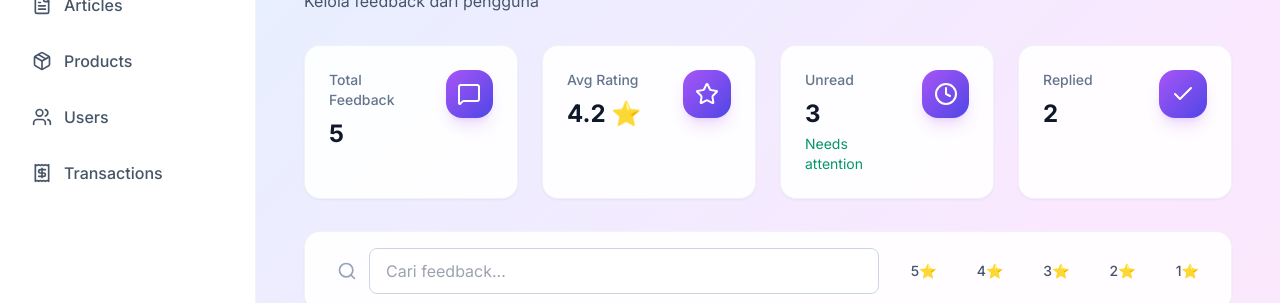
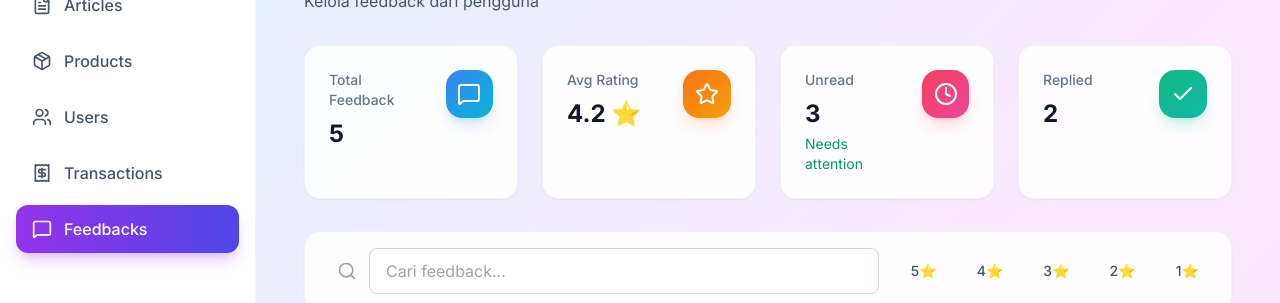
Before and after one commit to TendriZ/FinTrace-Workshop-UI, a React (Vite) app: page /admin/feedbacks in a window 1280 px wide. Shown: the part 188-491 px from the top of the page. Built offline with nearby package versions, Linux system fonts and the light colour scheme.

Commit message:
feat: add feedbacks menu to admin sidebar and update stat card colors

```diff
--- a/src/components/layout/AdminSidebar.tsx
+++ b/src/components/layout/AdminSidebar.tsx
@@ -1,6 +1,6 @@
 import React from 'react';
 import { Link, useLocation } from 'react-router-dom';
-import { LayoutDashboard, FileText, Package, Users, Receipt } from 'lucide-react';
+import { LayoutDashboard, FileText, Package, Users, Receipt, MessageSquare } from 'lucide-react';
 
 export function AdminSidebar() {
   const { pathname } = useLocation();
@@ -11,6 +11,7 @@ export function AdminSidebar() {
     { name: 'Products', path: '/admin/products', icon: Package },
     { name: 'Users', path: '/admin/users', icon: Users },
     { name: 'Transactions', path: '/admin/transactions', icon: Receipt },
+    { name: 'Feedbacks', path: '/admin/feedbacks', icon: MessageSquare },
   ];
 
   return (
--- a/src/pages/admin/FeedbacksPage.tsx
+++ b/src/pages/admin/FeedbacksPage.tsx
@@ -146,22 +146,26 @@ export function FeedbacksPage() {
             title="Total Feedback"
             value={stats.total.toString()}
             icon={MessageSquareIcon}
+            iconColor="blue"
           />
           <StatCard
             title="Avg Rating"
             value={`${stats.avgRating} ⭐`}
             icon={StarIcon}
+            iconColor="orange"
           />
           <StatCard
             title="Unread"
             value={stats.unread.toString()}
             change={stats.unread > 0 ? 'Needs attention' : undefined}
             icon={ClockIcon}
+            iconColor="red"
           />
           <StatCard
             title="Replied"
             value={stats.replied.toString()}
             icon={CheckIcon}
+            iconColor="emerald"
           />
         </div>
 
```
